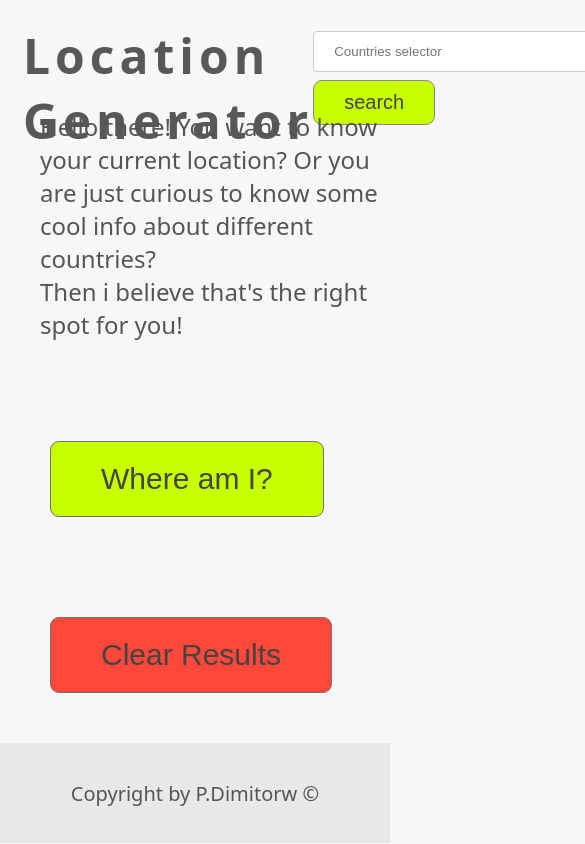
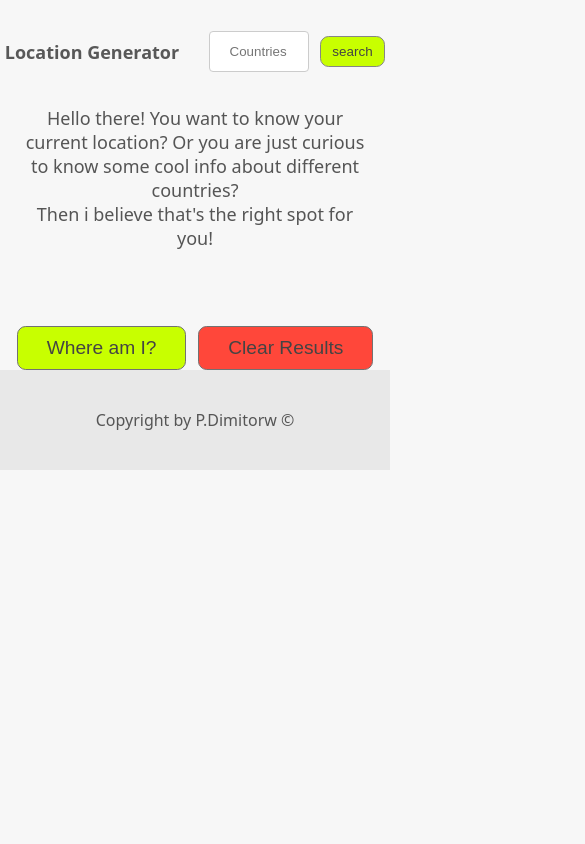
Before and after one commit to PDimitroww/Countries-generator, a plain HTML site: page index.html in a window 390 px wide. Shown: the top 844 px of the page, 585 px wide, since content can reach past the window. Drawn offline with nearby package versions, Linux system fonts and the light colour scheme.

Commit message:
Added queries

```diff
--- a/index.html
+++ b/index.html
@@ -8,6 +8,7 @@
     <meta http-equiv="X-UA-Compatible" content="ie=edge" />
 
     <link rel="stylesheet" href="style.css" />
+    <link rel="stylesheet" href="queries.css" />
     <script defer src="script.js"></script>
     <script src="https://cdn.jsdelivr.net/npm/axios@1.1.2/dist/axios.min.js"></script>
     <title>Location Generator</title>
--- /dev/null
+++ b/queries.css
@@ -0,0 +1,104 @@
+@media (max-width: 59em) {
+  h1 {
+    font-size: 30px;
+  }
+
+  input[type='text'],
+  select {
+    width: 200px;
+  }
+
+  .search {
+    font-size: 1.8rem;
+    padding: 0.7rem 1.8rem;
+  }
+
+  .heading {
+    font-size: 18px;
+    width: 600px;
+  }
+
+  .countries {
+    grid-template-columns: repeat(3, 1fr);
+    row-gap: 4rem;
+  }
+
+  .country__img {
+    width: 25rem;
+  }
+
+  .country {
+    width: 25rem;
+    margin: 0 1.5rem;
+  }
+
+  .btn {
+    padding: 1rem 3rem;
+    font-size: 2rem;
+  }
+
+  footer {
+    font-size: 16px;
+  }
+}
+
+@media (max-width: 34em) {
+  html {
+    font-size: 60%;
+  }
+
+  h1 {
+    font-size: 18px;
+    letter-spacing: 0;
+  }
+
+  .header {
+    padding: 2.4rem 0.5rem;
+  }
+
+  input[type='text'],
+  select {
+    width: 100px;
+  }
+
+  .search {
+    font-size: 1.4rem;
+    padding: 0.7rem 1.2rem;
+  }
+
+  .heading {
+    font-size: 18px;
+    width: 350px;
+    margin: auto;
+    text-align: center;
+  }
+
+  .countries {
+    grid-template-columns: repeat(2, 1fr);
+    row-gap: 3rem;
+  }
+
+  .country__img {
+    width: 20rem;
+  }
+
+  .country {
+    width: 20rem;
+    margin: 0 1.5rem;
+  }
+
+  .country__data {
+    padding: 1rem;
+  }
+
+  .btn {
+    padding: 1rem 3rem;
+    font-size: 2rem;
+    margin: 0;
+    margin-top: 3rem;
+  }
+
+  .btn-clear {
+    margin-left: 1rem;
+  }
+}
--- a/style.css
+++ b/style.css
@@ -19,6 +19,7 @@ html {
   width: 100%;
   color: rgb(88, 88, 88);
   justify-content: space-between;
+  align-items: center;
 }
 
 body {
```
